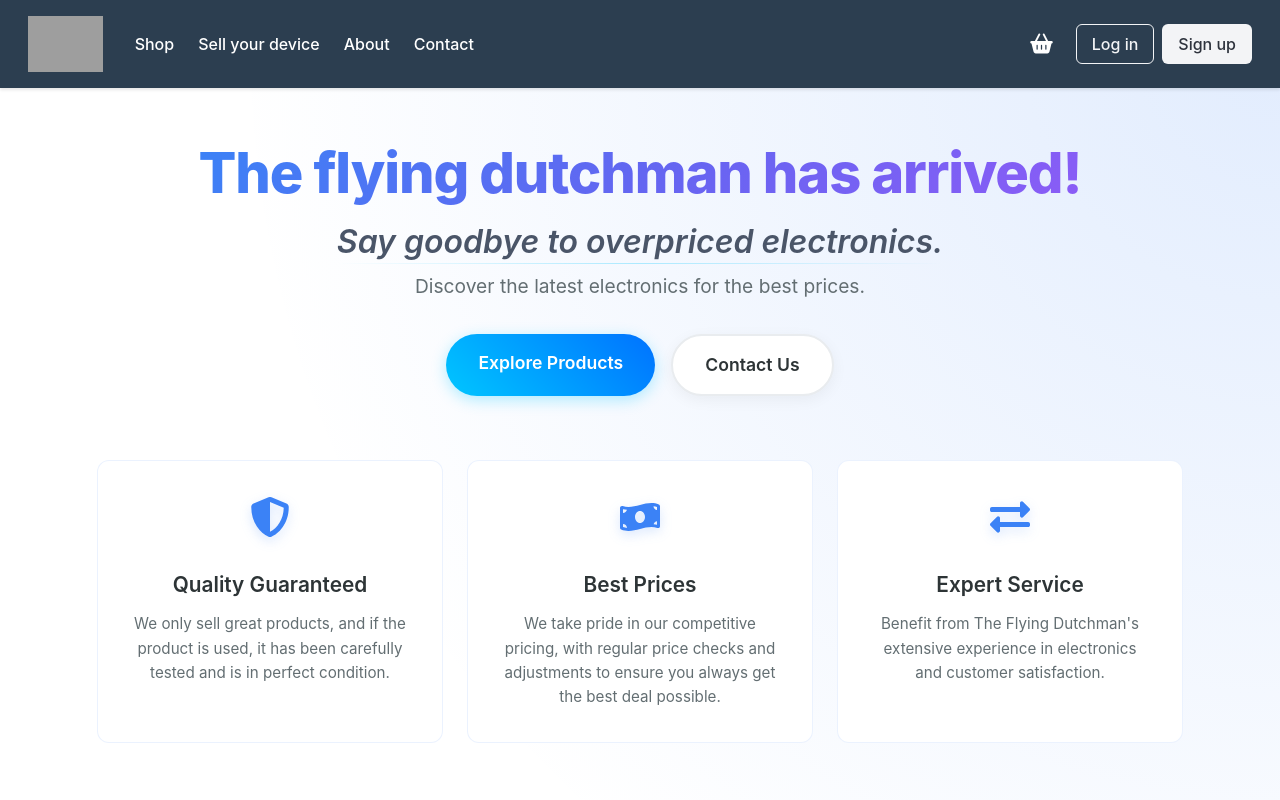
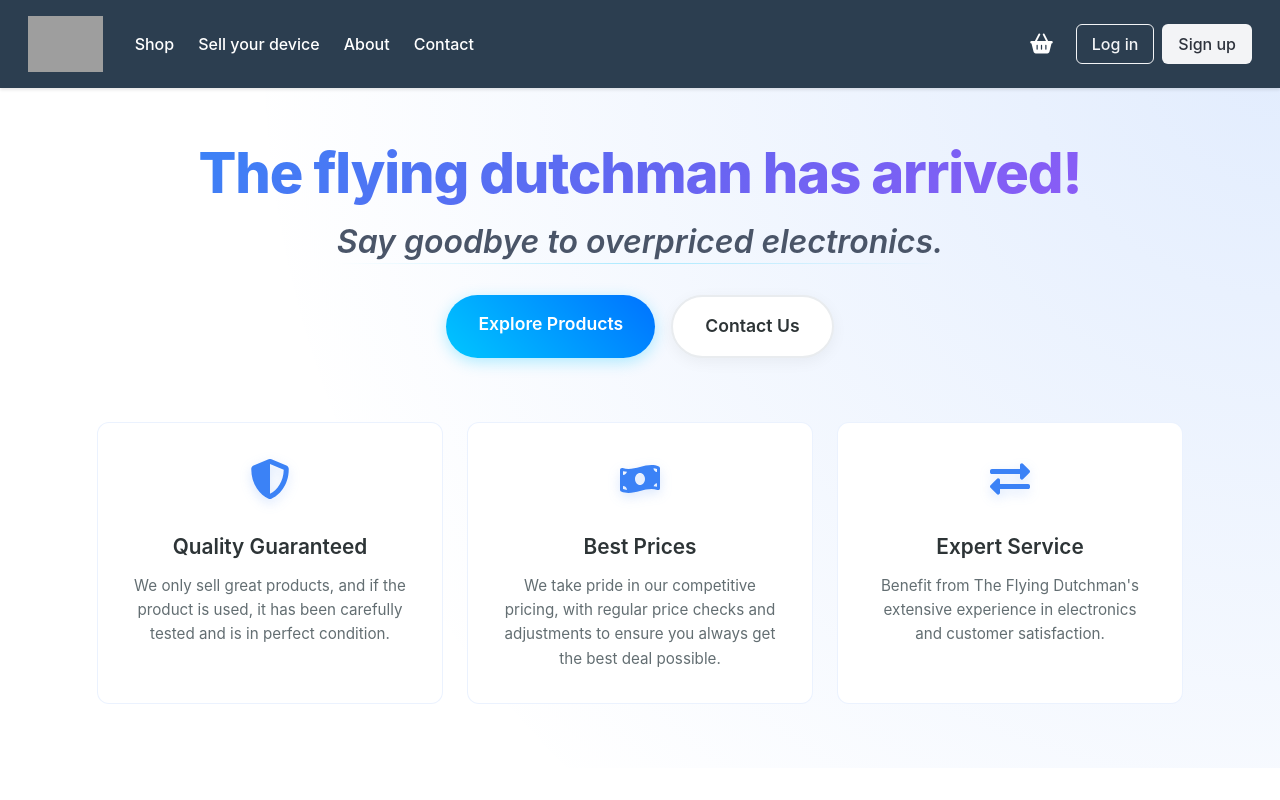
Before and after one commit to vitasaturnia/flyingdutchman, a React (Create React App) app: page / in a window 1280 px wide. Shown: the top 800 px of the page. Built offline with nearby package versions, Linux system fonts and the light colour scheme; grey boxes are pictures that could not be loaded.

Commit message:
Small visual edit

```diff
--- a/src/components/HeroSection.js
+++ b/src/components/HeroSection.js
@@ -41,9 +41,7 @@ const HeroSection = () => {
             }}></div>
           </div>
         </h1>
-        <p className="hero-description">
-          Discover the latest electronics for the best prices.
-        </p>
+
         <div className="hero-cta">
           <Link to="/products" className="cta-button primary">
             Explore Products
```
